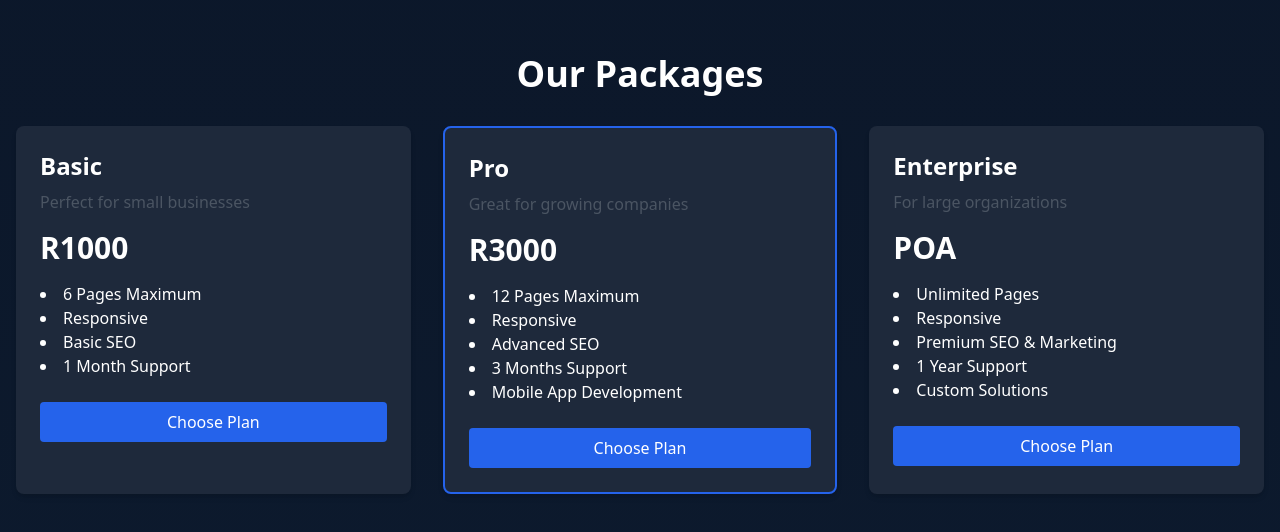
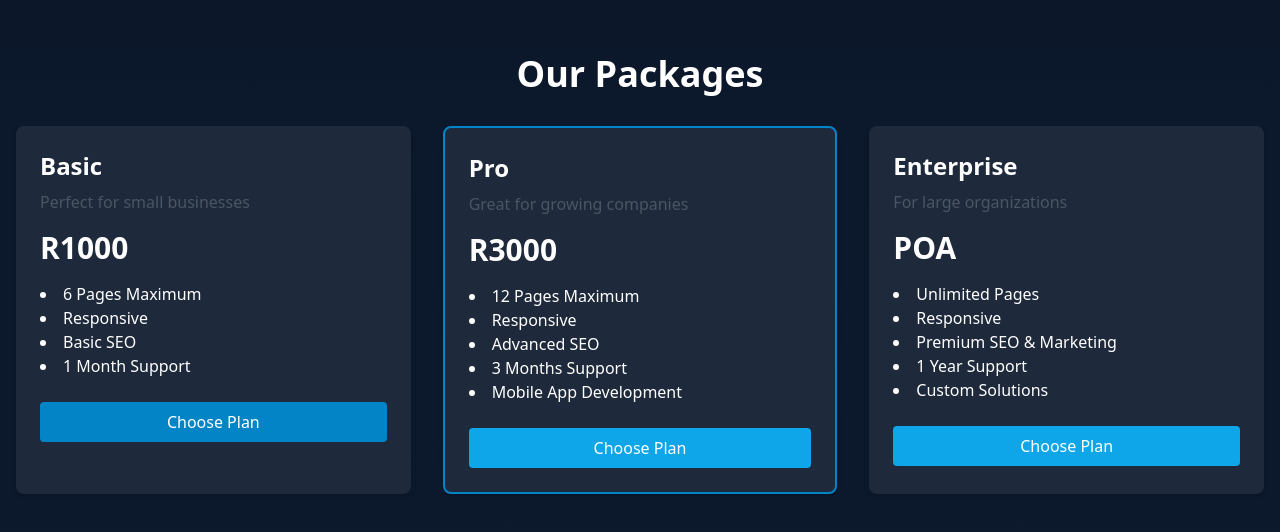
Before and after one commit to Tally2014/mysite, a plain HTML site: page index.html in a window 1280 px wide. Shown: the part 1790-2322 px from the top of the page. Drawn offline with nearby package versions, Linux system fonts and the light colour scheme.

Commit message:
style - set primary colors to Packages

```diff
--- a/index.html
+++ b/index.html
@@ -156,13 +156,13 @@
                 <li>1 Month Support</li>
               </ul>
               <button
-                class="bg-blue-600 text-white px-4 py-2 rounded hover:bg-blue-700 w-full"
+                class="bg-sky-600 text-white px-4 py-2 rounded hover:bg-sky-700 w-full"
               >
                 Choose Plan
               </button>
             </div>
             <div
-              class="bg-slate-800 p-6 rounded-lg shadow-md border-2 border-blue-600"
+              class="bg-slate-800 p-6 rounded-lg shadow-md border-2 border-sky-600"
             >
               <h3 class="text-2xl font-bold mb-2">Pro</h3>
               <p class="text-gray-600 mb-4">Great for growing companies</p>
@@ -175,7 +175,7 @@
                 <li>Mobile App Development</li>
               </ul>
               <button
-                class="bg-blue-600 text-white px-4 py-2 rounded hover:bg-blue-700 w-full"
+                class="bg-sky-500 text-white px-4 py-2 rounded hover:bg-sky-700 w-full"
               >
                 Choose Plan
               </button>
@@ -192,7 +192,7 @@
                 <li>Custom Solutions</li>
               </ul>
               <button
-                class="bg-blue-600 text-white px-4 py-2 rounded hover:bg-blue-700 w-full"
+                class="bg-sky-500 text-white px-4 py-2 rounded hover:bg-sky-700 w-full"
               >
                 Choose Plan
               </button>
```
